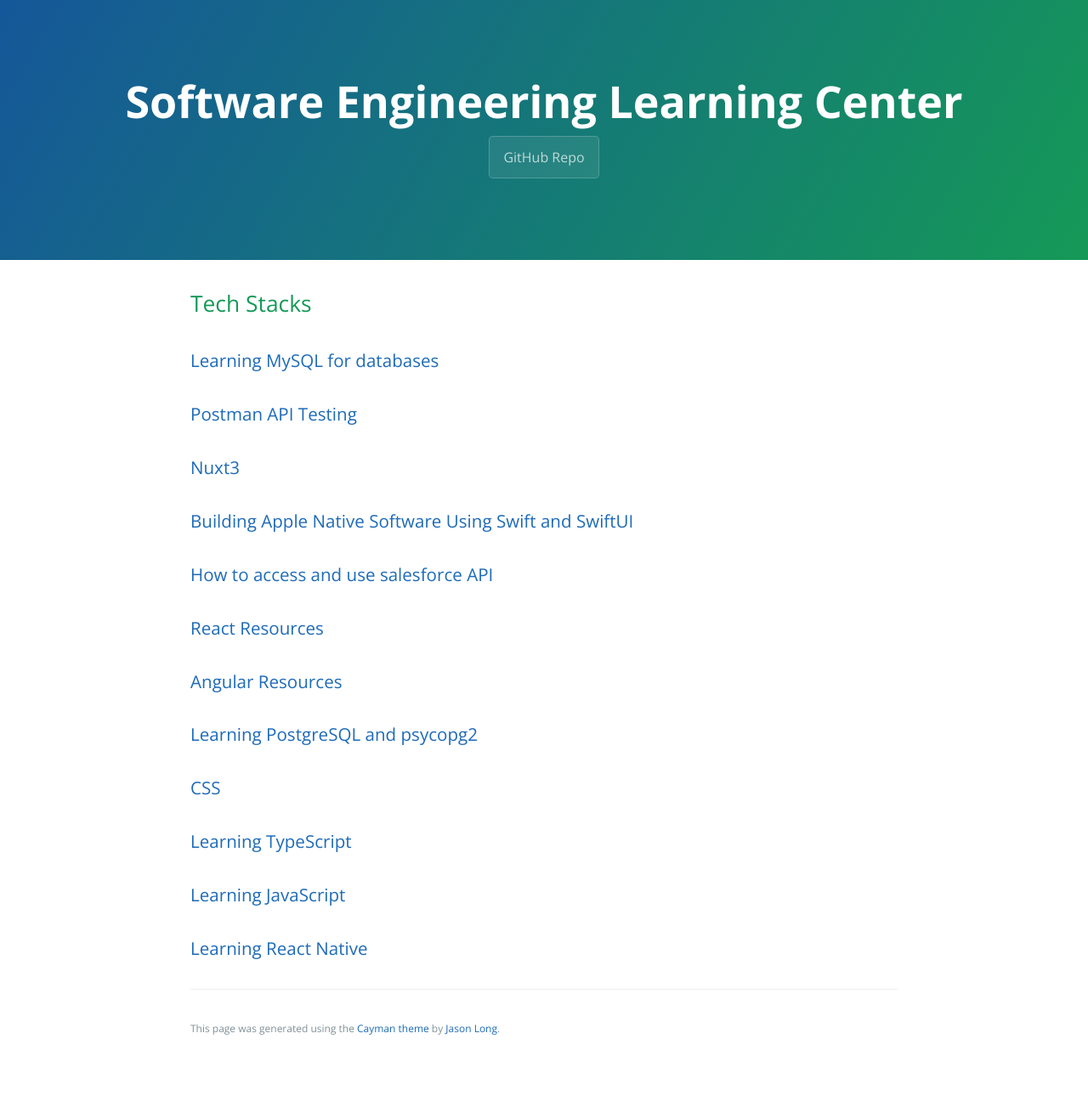
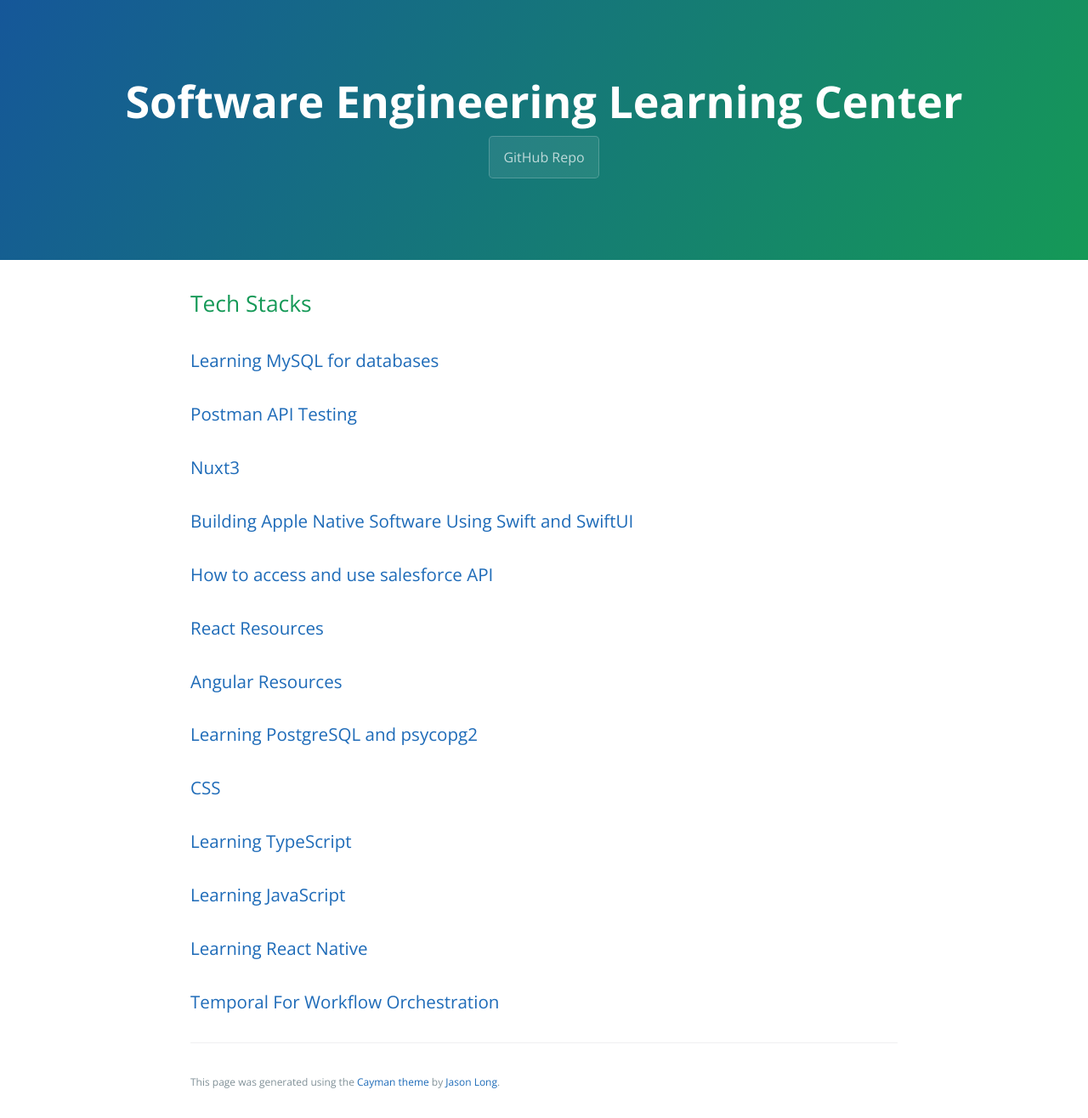
Before and after one commit to learning-software-engineering/learning-software-engineering.github.io, a Jekyll site: the page built from Topics/Tech_Stacks.md, in a window 1280 px wide. Shown: the whole page at 85% size. Built offline with Jekyll 4.4.1, drawn with Linux system fonts in a browser that asks for light colours; our own code applies the rules of GitHub Pages for plain Markdown files; before the commit the page ends 1253 px from its top, so only the background shows below that.

Commit message:
Update Tech_Stacks.md

```diff
--- a/Topics/Tech_Stacks.md
+++ b/Topics/Tech_Stacks.md
@@ -12,3 +12,4 @@
 ### [Learning TypeScript](./Tech_Stacks/TypeScript.md)
 ### [Learning JavaScript](./Tech_Stacks/JavaScript.md)
 ### [Learning React Native](./Tech_Stacks/ReactNative.md)
+### [Temporal For Workflow Orchestration](./Tech_Stacks/Temporal.md)
```
